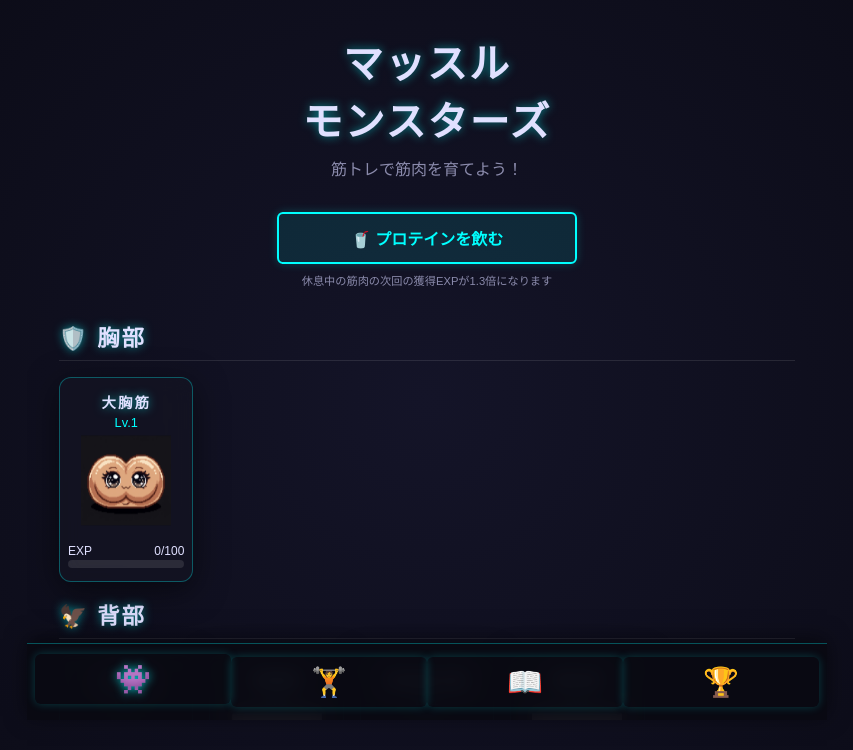
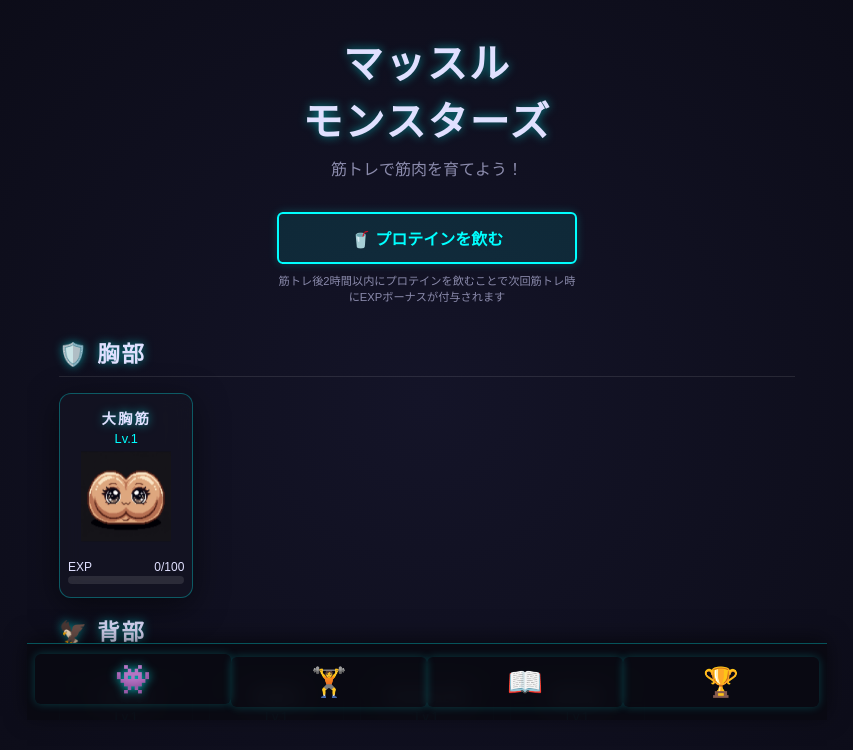
Before and after one commit to Uchu-Kurage/muscle_monsters, a React (Vite) app: page / in a window 1280 px wide. Shown: the top 750 px of the page, without its empty margins (213-1066 px from the left). Built offline with nearby package versions, Linux system fonts and the light colour scheme; a web font is replaced by a local one.

Commit message:
Update protein bonus message to reflect 2-hour window
Old copy only mentioned the 1.3x multiplier and referenced "resting"
muscles, which no longer matches the golden/normal time bonus logic.

```diff
--- a/src/App.tsx
+++ b/src/App.tsx
@@ -925,7 +925,7 @@ function App() {
               🥤 プロテインを飲む
             </button>
             <p style={{ fontSize: '0.7rem', color: 'var(--text-secondary)', textAlign: 'center', marginTop: '8px' }}>
-              休息中の筋肉の次回の獲得EXPが1.3倍になります
+              筋トレ後2時間以内にプロテインを飲むことで次回筋トレ時にEXPボーナスが付与されます
             </p>
           </div>
 
```
